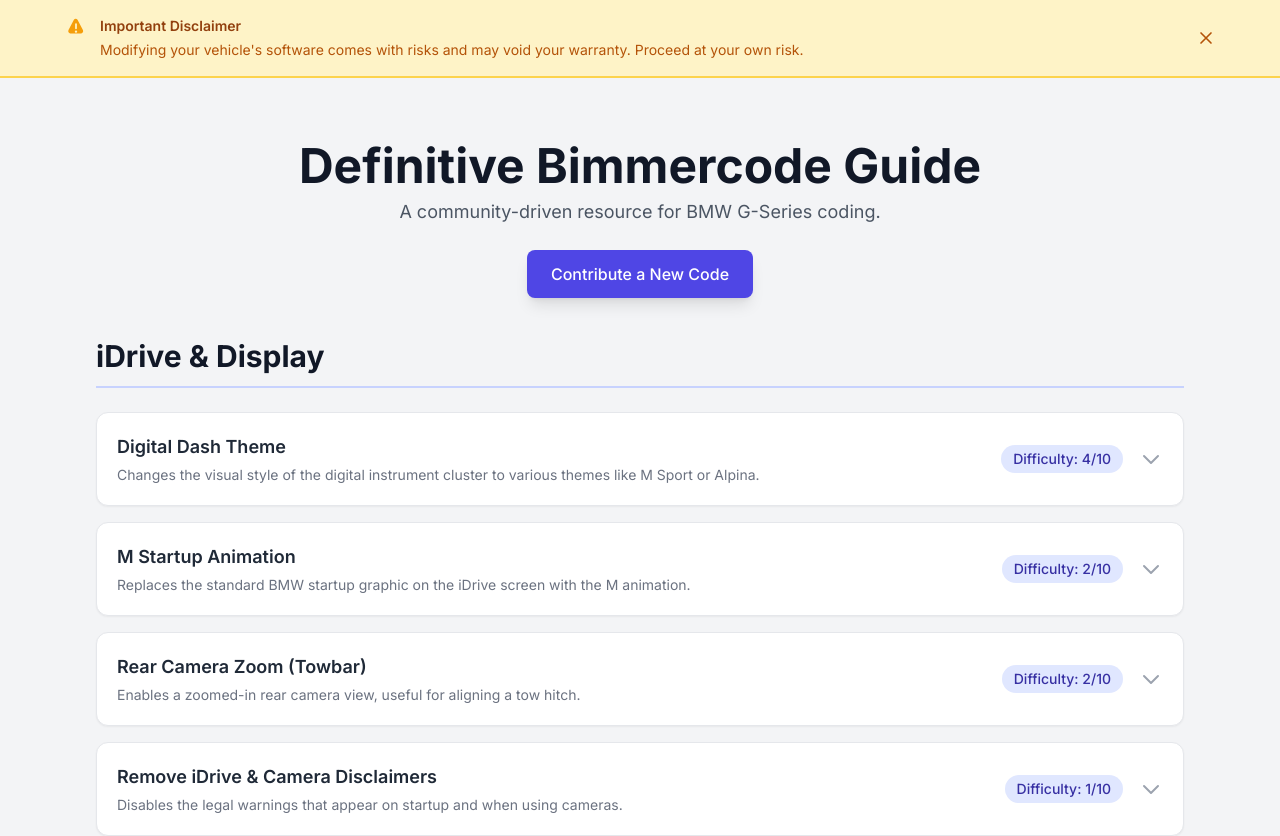
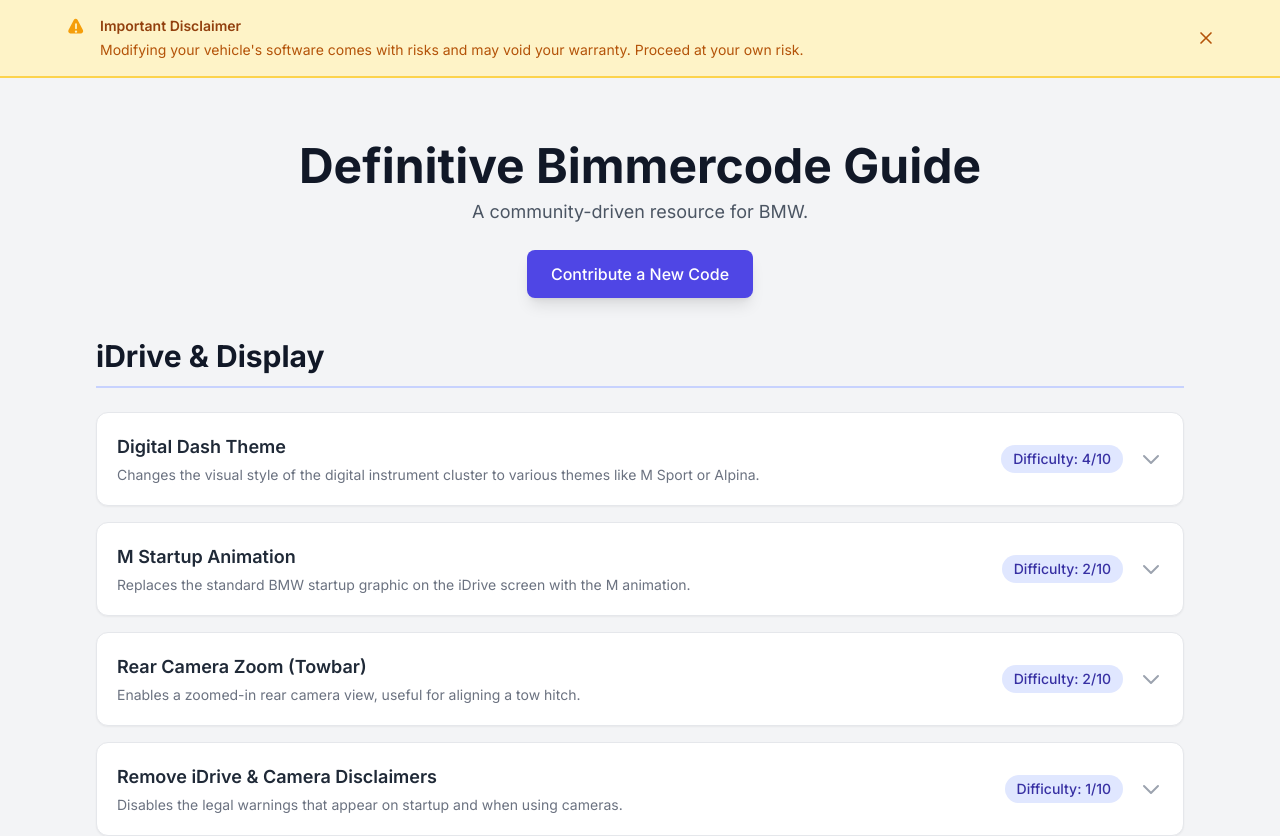
Before and after one commit to redmantitu/bimmercode-interactive-guide, a plain HTML site: page index.html in a window 1280 px wide. Shown: the top 836 px of the page. Drawn offline with nearby package versions, Linux system fonts and the light colour scheme.

Commit message:
Update index.html

```diff
--- a/index.html
+++ b/index.html
@@ -124,7 +124,7 @@
     <div class="container mx-auto max-w-6xl p-4 sm:p-6 md:p-8">
         <header class="text-center mb-6">
             <h1 class="text-4xl md:text-5xl font-bold text-gray-900">Definitive Bimmercode Guide</h1>
-            <p class="mt-2 text-lg text-gray-600">A community-driven resource for BMW G-Series coding.</p>
+            <p class="mt-2 text-lg text-gray-600">A community-driven resource for BMW.</p>
         </header>
          <div class="text-center mb-10">
             <button id="add-new-code-btn" class="bg-indigo-600 text-white font-medium py-3 px-6 rounded-lg hover:bg-indigo-700 transition-colors shadow-lg hover:shadow-xl transform hover:-translate-y-0.5">
```
